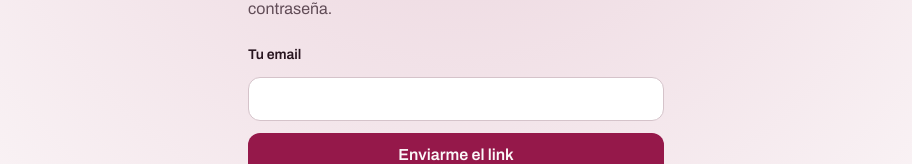
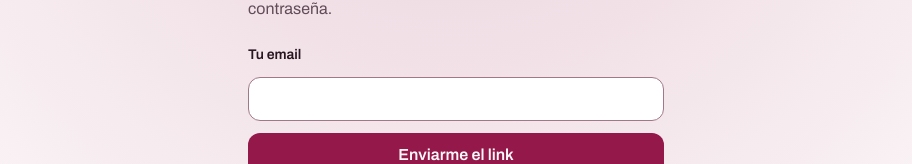
Before and after one commit to matiasnsartori/rifa-pf-femenino, a Next.js app: page /login in a window 1280 px wide. Shown: the part 135-299 px from the top of the page, without its empty margins (184-1096 px from the left). Built offline with nearby package versions, Linux system fonts and the light colour scheme.

Commit message:
fix: contraste border y sold en tema

```diff
--- a/app/globals.css
+++ b/app/globals.css
@@ -13,7 +13,7 @@
   --accent-foreground: hsl(330 30% 12%);
   --muted: hsl(340 20% 92%);
   --muted-foreground: hsl(330 12% 34%);
-  --border: hsl(336 18% 80%);
+  --border: hsl(336 18% 55%);
   --ring: hsl(336 72% 34%);
   --free: hsl(158 64% 26%);
   --sold: hsl(330 10% 40%);
@@ -33,10 +33,10 @@
   --accent-foreground: hsl(330 40% 8%);
   --muted: hsl(330 14% 16%);
   --muted-foreground: hsl(335 10% 72%);
-  --border: hsl(332 14% 24%);
+  --border: hsl(332 14% 43%);
   --ring: hsl(336 86% 68%);
   --free: hsl(152 60% 58%);
-  --sold: hsl(335 8% 52%);
+  --sold: hsl(335 8% 53%);
 }
 
 @theme inline {
```
